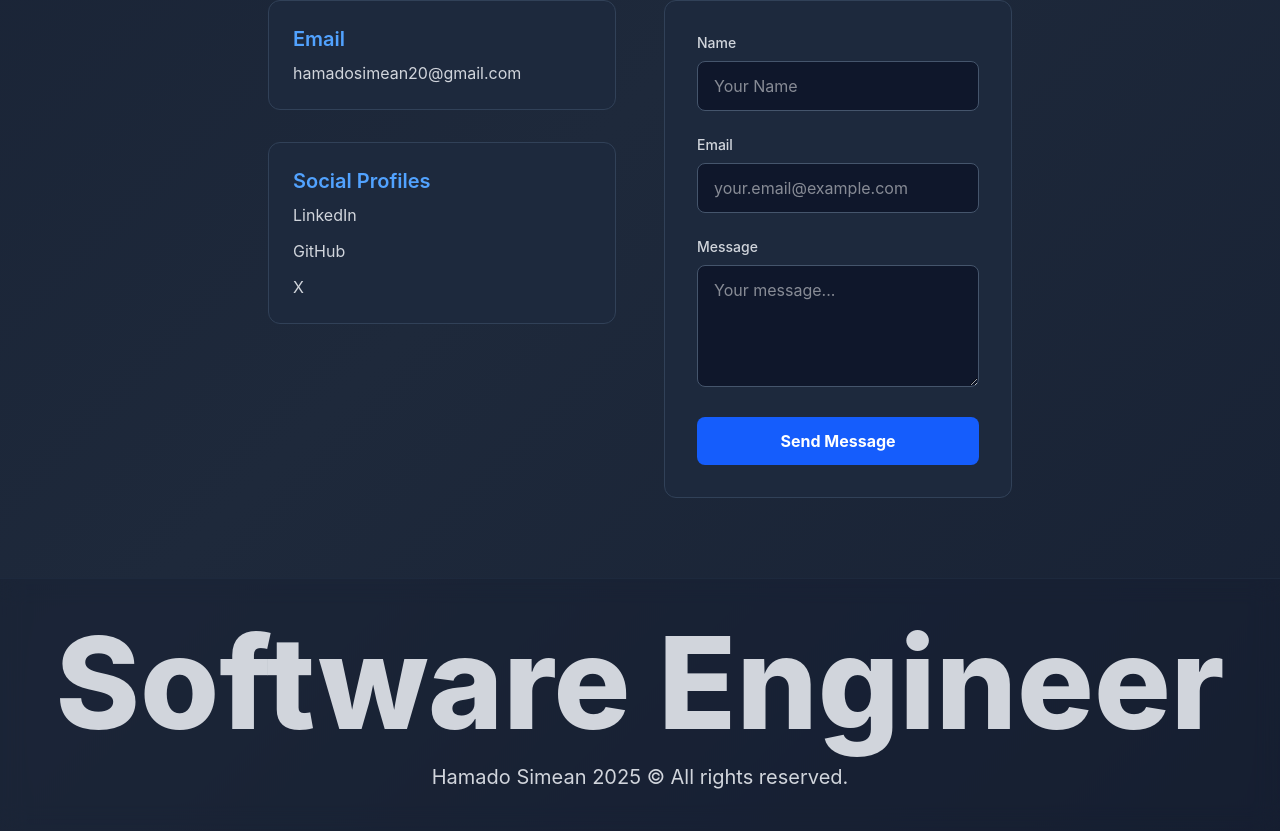
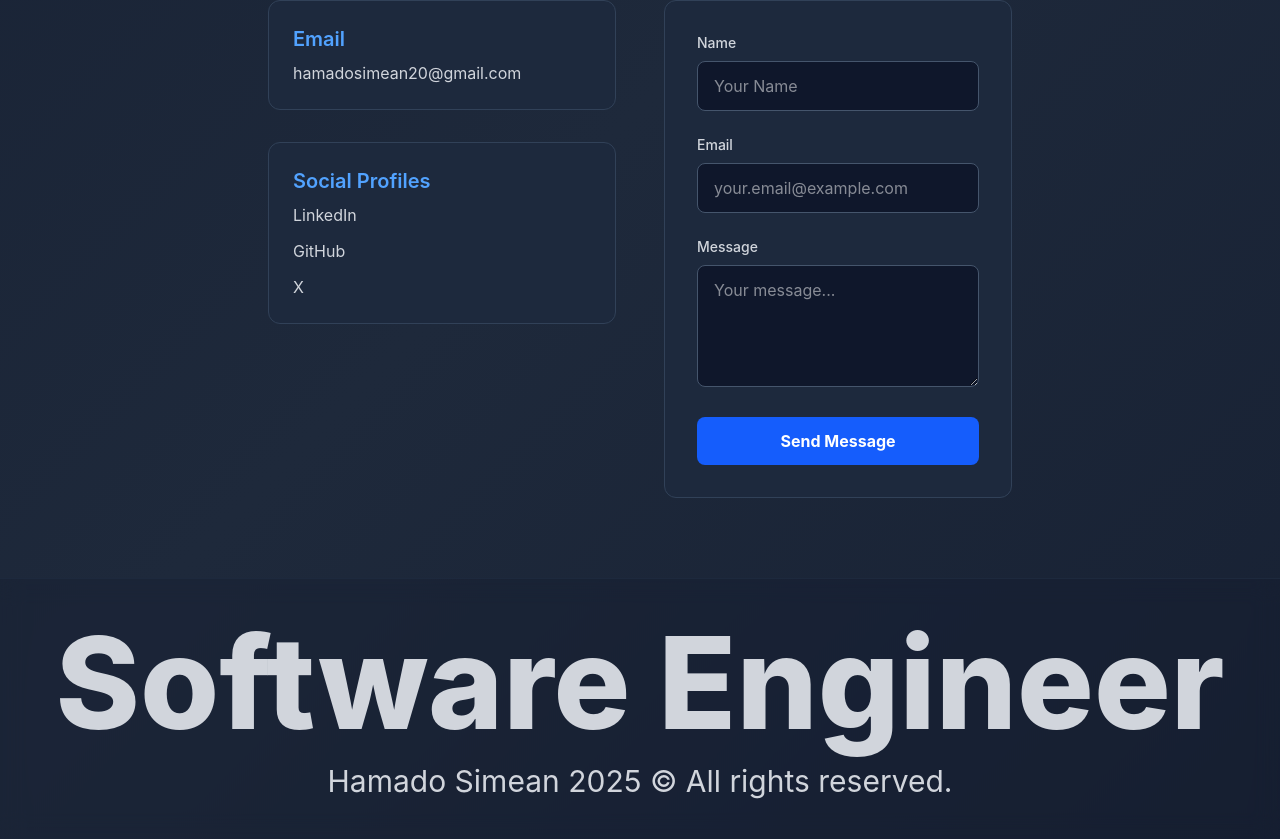
Before and after one commit to hamadosimean/portifolio, a React (Vite) app: page /contact in a window 1280 px wide. Shown: the part 248-1087 px from the top of the page. Built offline with nearby package versions, Linux system fonts and the light colour scheme.

Commit message:
add footer

```diff
--- a/src/components/Footer.jsx
+++ b/src/components/Footer.jsx
@@ -3,10 +3,10 @@ import React from "react";
 function Footer() {
   return (
     <footer className="py-10 space-y-4 flex flex-col items-center justify-center  bg-slate-900/20 backdrop-blur-md border-t border-slate-800">
-      <p className="text-gray-300 text-7xl md:text-9xl font-extrabold">
+      <p className="text-gray-300 text-5xl sm:text-7xl md:text-9xl font-extrabold text-center">
         Software Engineer
       </p>
-      <p className="text-gray-300 text-xl">
+      <p className="text-gray-300 text-xl sm:text-2xl md:text-3xl">
         Hamado Simean {new Date().getFullYear()} &copy; All rights reserved.
       </p>
     </footer>
```
